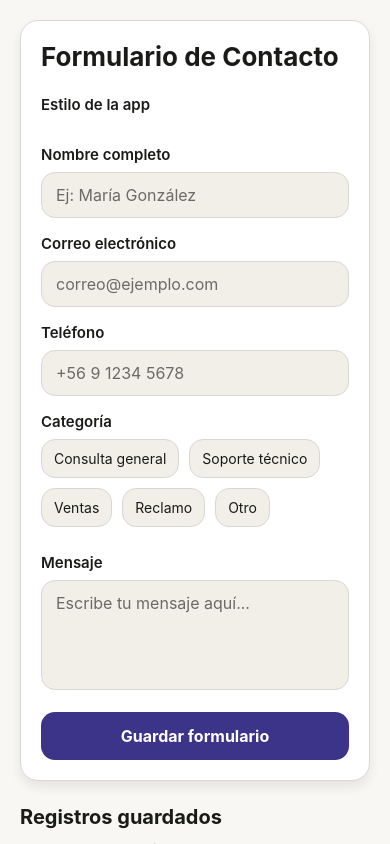
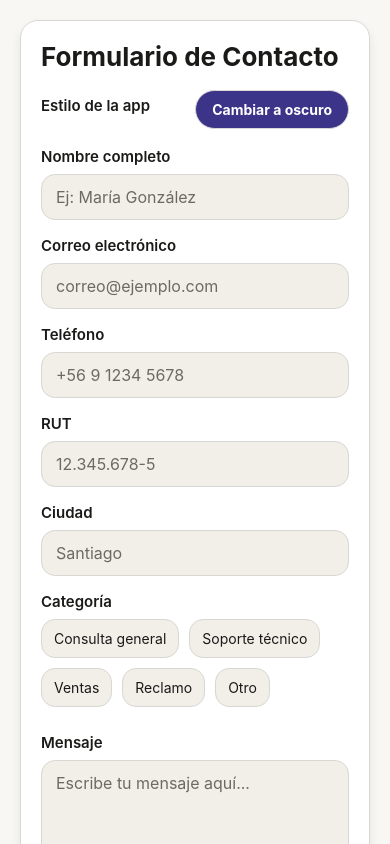
Before and after one commit to Reynazo/form-app, a React Native app: screen / in a window 390 px wide. Built offline with nearby package versions, Linux system fonts and the light colour scheme.

Commit message:
Corregido errores de merges de los anteriores 3 fixes

```diff
--- a/App.jsx
+++ b/App.jsx
@@ -25,6 +25,8 @@ const initialForm = {
   nombre: '',
   email: '',
   telefono: '',
+  rut: '',
+  ciudad: '',
   categoria: '',
   mensaje: '',
 }
@@ -105,6 +107,58 @@ export default function App() {
     }))
   }
 
+  const normalizeRut = (value) => {
+    return value
+      .toUpperCase()
+      .replace(/[^0-9Kk]/g, '')
+      .replace(/^(.*)([0-9K])$/, '$1-$2')
+  }
+
+  const validateRut = (value) => {
+    const rut = value.replace(/[^0-9Kk]/g, '').toUpperCase()
+    if (!/^[0-9]+[0-9K]$/.test(rut)) {
+      return false
+    }
+
+    const body = rut.slice(0, -1)
+    const verifier = rut.slice(-1)
+    let sum = 0
+    let multiplier = 2
+
+    for (let i = body.length - 1; i >= 0; i -= 1) {
+      sum += Number(body[i]) * multiplier
+      multiplier = multiplier === 7 ? 2 : multiplier + 1
+    }
+
+    const remainder = 11 - (sum % 11)
+    let expected = remainder === 11 ? '0' : remainder === 10 ? 'K' : String(remainder)
+
+    return expected === verifier
+  }
+
+  const validatePhone = (value) => {
+    if (!value) return false
+    const digits = value.replace(/\D/g, '')
+
+    // Remove leading country code if present (56)
+    let rest = digits
+    if (digits.startsWith('56') && digits.length > 8) {
+      rest = digits.slice(2)
+    }
+
+    // Mobile: 9 digits starting with 9 (e.g. 9xxxxxxxx)
+    if (rest.length === 9) {
+      return /^9\d{8}$/.test(rest)
+    }
+
+    // Landline: 8 digits starting commonly with 2-7
+    if (rest.length === 8) {
+      return /^[2-7]\d{7}$/.test(rest)
+    }
+
+    return false
+  }
+
   const validate = () => {
     const errs = {}
 
@@ -116,6 +170,22 @@ export default function App() {
       errs.email = 'Campo requerido'
     } else if (!/^[^\s@]+@[^\s@]+\.[^\s@]+$/.test(form.email)) {
       errs.email = 'Correo inválido'
+    }
+
+    if (!form.telefono.trim()) {
+      errs.telefono = 'Campo requerido'
+    } else if (!validatePhone(form.telefono)) {
+      errs.telefono = 'Teléfono inválido. Ej: +56 9 1234 5678'
+    }
+
+    if (!form.rut.trim()) {
+      errs.rut = 'Campo requerido'
+    } else if (!validateRut(form.rut)) {
+      errs.rut = 'RUT inválido. Ej: 12.345.678-5'
+    }
+
+    if (!form.ciudad.trim()) {
+      errs.ciudad = 'Campo requerido'
     }
 
     if (!form.categoria) {
@@ -179,8 +249,9 @@ export default function App() {
               style={[
                 styles.toggleButton,
                 {
-                  backgroundColor:
-                    mode === 'light' ? theme.accentBg : theme.surfaceAlt,
+                  backgroundColor: theme.accent,
+                  borderColor: theme.border,
+                  borderWidth: 1,
                 },
               ]}
               onPress={() => setMode((prev) => (prev === 'light' ? 'dark' : 'light'))}
@@ -189,12 +260,11 @@ export default function App() {
                 style={[
                   styles.toggleText,
                   {
-                    color:
-                      mode === 'light' ? theme.accentText : theme.accentText,
+                    color: theme.accentText,
                   },
                 ]}
               >
-                {mode === 'light' ? 'Light' : 'Dark'}
+                {mode === 'light' ? 'Cambiar a oscuro' : 'Cambiar a claro'}
               </Text>
             </Pressable>
           </View>
@@ -235,6 +305,32 @@ export default function App() {
               keyboardType="phone-pad"
               onChangeText={(value) => handleChange('telefono', value)}
             />
+            {errors.telefono && <Text style={styles.error}>{errors.telefono}</Text>}
+          </View>
+
+          <View style={styles.field}>
+            <Text style={[styles.label, { color: theme.text }]}>RUT</Text>
+            <TextInput
+              style={[styles.input, { backgroundColor: theme.surfaceAlt, color: theme.text, borderColor: theme.border }]}
+              placeholder="12.345.678-5"
+              placeholderTextColor={theme.textMuted}
+              value={form.rut}
+              autoCapitalize="characters"
+              onChangeText={(value) => handleChange('rut', value)}
+            />
+            {errors.rut && <Text style={styles.error}>{errors.rut}</Text>}
+          </View>
+
+          <View style={styles.field}>
+            <Text style={[styles.label, { color: theme.text }]}>Ciudad</Text>
+            <TextInput
+              style={[styles.input, { backgroundColor: theme.surfaceAlt, color: theme.text, borderColor: theme.border }]}
+              placeholder="Santiago"
+              placeholderTextColor={theme.textMuted}
+              value={form.ciudad}
+              onChangeText={(value) => handleChange('ciudad', value)}
+            />
+            {errors.ciudad && <Text style={styles.error}>{errors.ciudad}</Text>}
           </View>
 
           <View style={styles.field}>
@@ -309,6 +405,8 @@ export default function App() {
                 style={[styles.recordCard, { backgroundColor: theme.surfaceAlt, borderColor: theme.border }]}
               >
                 <Text style={[styles.recordName, { color: theme.text }]}>{item.nombre}</Text>
+                <Text style={[styles.recordText, { color: theme.textMuted }]}>RUT: {item.rut}</Text>
+                <Text style={[styles.recordText, { color: theme.textMuted }]}>Ciudad: {item.ciudad}</Text>
                 <Text style={[styles.recordText, { color: theme.textMuted }]}>{item.email}</Text>
                 <Text style={[styles.recordText, { color: theme.textMuted }]}>{item.categoria}</Text>
                 <Text style={[styles.recordDate, { color: theme.textMuted }]}>{formatDate(item.createdAt)}</Text>
```
